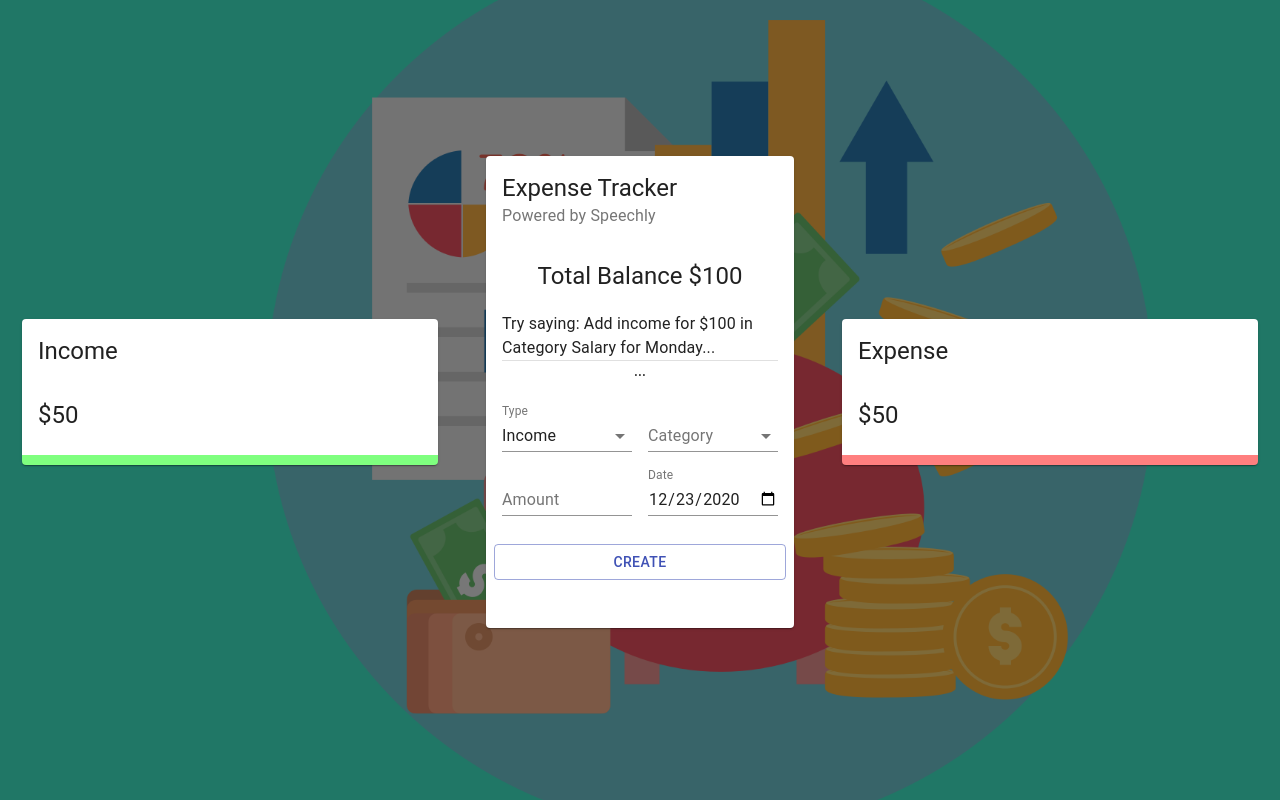
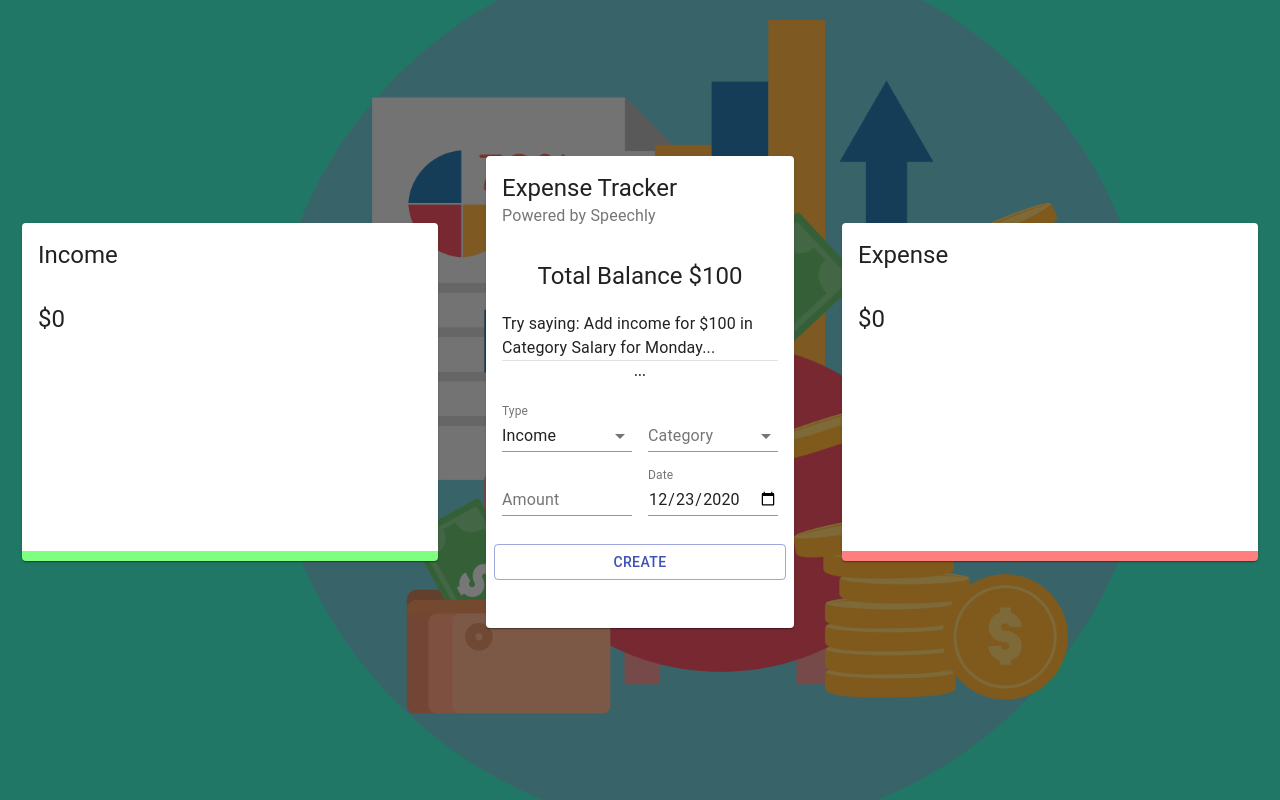
Before and after one commit to kmyles82/Expense-Report, a React (Create React App) app: page / in a window 1280 px wide. Built offline with nearby package versions, Linux system fonts and the light colour scheme.

Commit message:
created custom Hook useTransaction and added to Details.js

```diff
--- a/src/components/Details/Details.jsx
+++ b/src/components/Details/Details.jsx
@@ -1,17 +1,20 @@
 import React from 'react'
 import { Card, CardHeader, CardContent, Typography } from '@material-ui/core'
 import { Doughnut } from 'react-chartjs-2'
+import useTransactions from '../../useTransaction'
 
 import useStyles from './styles'
 
 const Details = ({ title }) => {
     const classes = useStyles()
+    const {total, chartData } = useTransactions(title)
+    // console.log(data)
     return (
         <Card className={title === 'Income' ? classes.income : classes.expense}>
             <CardHeader title={title} />
             <CardContent>
-                <Typography variant="h5">$50</Typography>
-                {/* <Doughnut data="DATA"/> */}
+                <Typography variant="h5">${total}</Typography>
+                <Doughnut  data={chartData}/>
             </CardContent>
         </Card>
     )
--- /dev/null
+++ b/src/useTransaction.js
@@ -0,0 +1,38 @@
+import { useContext } from 'react'
+import { ExpenseTrackerContext } from './context/context'
+
+import { incomeCategories, expenseCategories, resetCategories } from './constants/categories'
+
+const useTransactions = (title) => {
+    resetCategories()
+
+    const { transactions } = useContext(ExpenseTrackerContext)
+    const transactionsPerType = transactions.filter((t) => t.type === title )
+    const total = transactionsPerType.reduce((acc, currentValue) => acc += currentValue.amount, 0)
+    const categories = title === 'Income' ? incomeCategories : expenseCategories
+    console.log({transactionsPerType, total, categories})
+
+    transactionsPerType.forEach((t) => {
+        const category = categories.find((c) => c.type === t.category)
+
+        if(category) category.amount += t.amount
+    })
+
+    const filteredCatergories = categories.filter((c) => c.amount > 0)
+
+    const chartData = {
+        datasets: [
+            {
+                data: filteredCatergories.map((c) => c.amount),
+                backgroundColor: filteredCatergories.map((c) => c.color)
+            }
+        ],
+        labels: filteredCatergories.map((c) => c.type)
+    }
+
+    return { total, chartData}
+    // return selectedCategories
+
+}
+
+export default useTransactions
```
Also changed, not shown: 1 other file (tests, documents, lock files or other folders).
